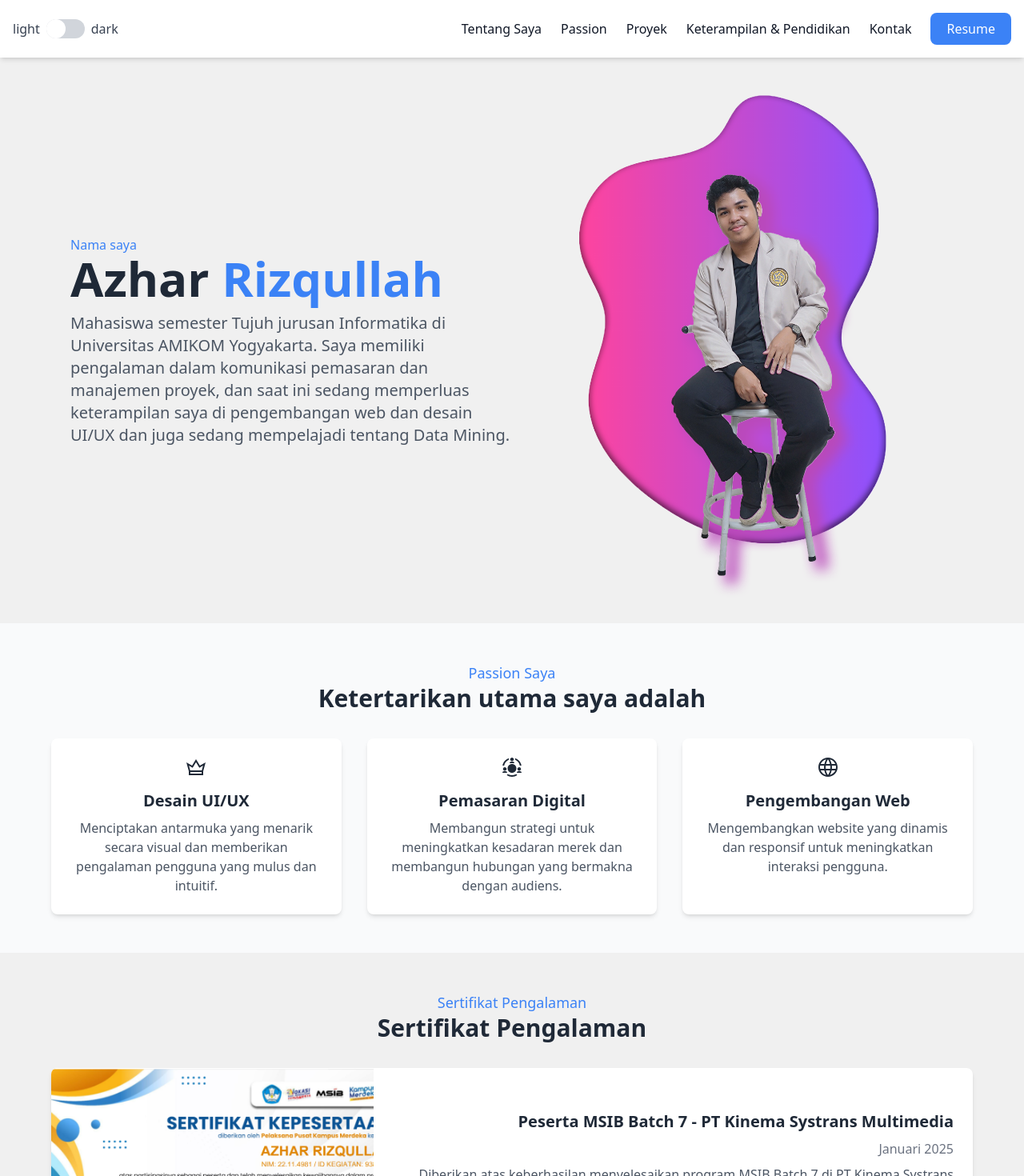
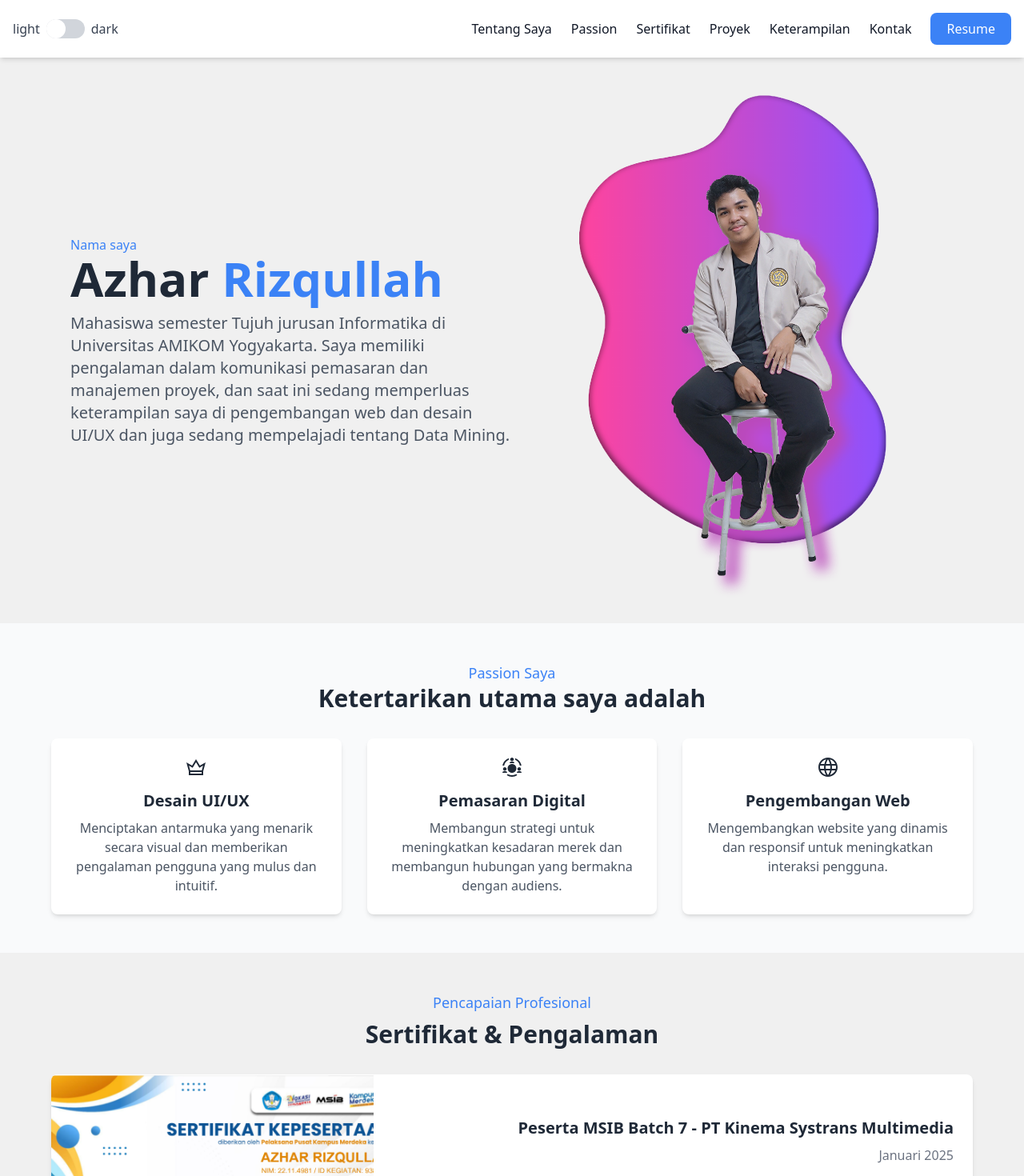
Before and after one commit to zharq03/Portofolio_Azhar-Rizqullah, a React (Vite) app: page / in a window 1280 px wide. Shown: the top 1470 px of the page at 80% size. Built offline with nearby package versions, Linux system fonts and the light colour scheme; the HTML template or start-up script is replaced by a standard one.

Commit message:
Update Typo

```diff
--- a/src/components/Nav.jsx
+++ b/src/components/Nav.jsx
@@ -55,6 +55,13 @@ const Nav = () => {
           Passion
         </a>
         <a
+          href="#sertifikat"
+          onClick={() => scrollToSection('#sertifikat')}
+          className="text-gray-900 dark:text-gray-300 hover:text-blue-500 font-medium transition-colors duration-200"
+        >
+          Sertifikat
+        </a>
+        <a
           href="#projects"
           onClick={() => scrollToSection('#projects')}
           className="text-gray-900 dark:text-gray-300 hover:text-blue-500 font-medium transition-colors duration-200"
@@ -66,7 +73,7 @@ const Nav = () => {
           onClick={() => scrollToSection('#skills')}
           className="text-gray-900 dark:text-gray-300 hover:text-blue-500 font-medium transition-colors duration-200"
         >
-          Keterampilan & Pendidikan
+          Keterampilan
         </a>
         <a
           href="#contact"
@@ -130,6 +137,13 @@ const Nav = () => {
             Passion
           </a>
           <a
+            href="#sertifikat"
+            onClick={() => scrollToSection('#sertifikat')}
+            className="text-gray-900 dark:text-gray-300 hover:text-blue-500 font-medium text-lg transition-colors duration-200"
+          >
+            Sertifikat Pengalaman
+          </a>
+          <a
             href="#projects"
             onClick={() => scrollToSection('#projects')}
             className="text-gray-900 dark:text-gray-300 hover:text-blue-500 font-medium text-lg transition-colors duration-200"
@@ -141,7 +155,7 @@ const Nav = () => {
             onClick={() => scrollToSection('#skills')}
             className="text-gray-900 dark:text-gray-300 hover:text-blue-500 font-medium text-lg transition-colors duration-200"
           >
-            Keterampilan & Pendidikan
+            Keterampilan
           </a>
           <a
             href="#contact"
--- a/src/components/Sertifikat.jsx
+++ b/src/components/Sertifikat.jsx
@@ -69,8 +69,8 @@ const Sertifikat = () => {
   return (
     <section id="sertifikat" className="py-12">
       <div className="mx-auto max-w-6xl text-center">
-        <h3 className="text-lg text-blue-500">Sertifikat Pengalaman</h3>
-        <h1 className="text-3xl font-bold text-gray-800 dark:text-white">Sertifikat Pengalaman</h1>
+        <h3 className="text-lg text-blue-500">Pencapaian Profesional</h3>
+        <h1 className="text-3xl font-bold text-gray-800 dark:text-white mt-2">Sertifikat & Pengalaman</h1>
         <div className="mt-8 grid grid-cols-1 gap-8">
           {sertifikat.map((sertifikat, index) => (
             <div
```
